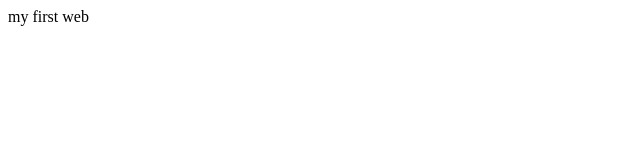
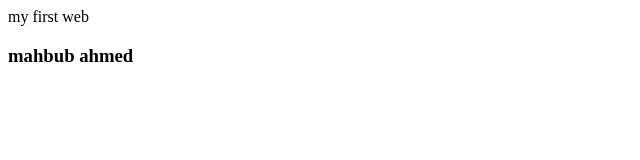
Before and after one commit to Mahbub-Hasan1/my-first-website, a plain HTML site: page index.html in a window 1280 px wide. Shown: the whole page, without its empty margins (0-640 px from the left). Drawn offline with Linux system fonts and the light colour scheme.

Commit message:
learned github

```diff
--- a/index.html
+++ b/index.html
@@ -7,5 +7,6 @@
 </head>
 <body>
     <h>my first web</h>
+    <h3>mahbub ahmed </h3>
 </body>
 </html>
```
